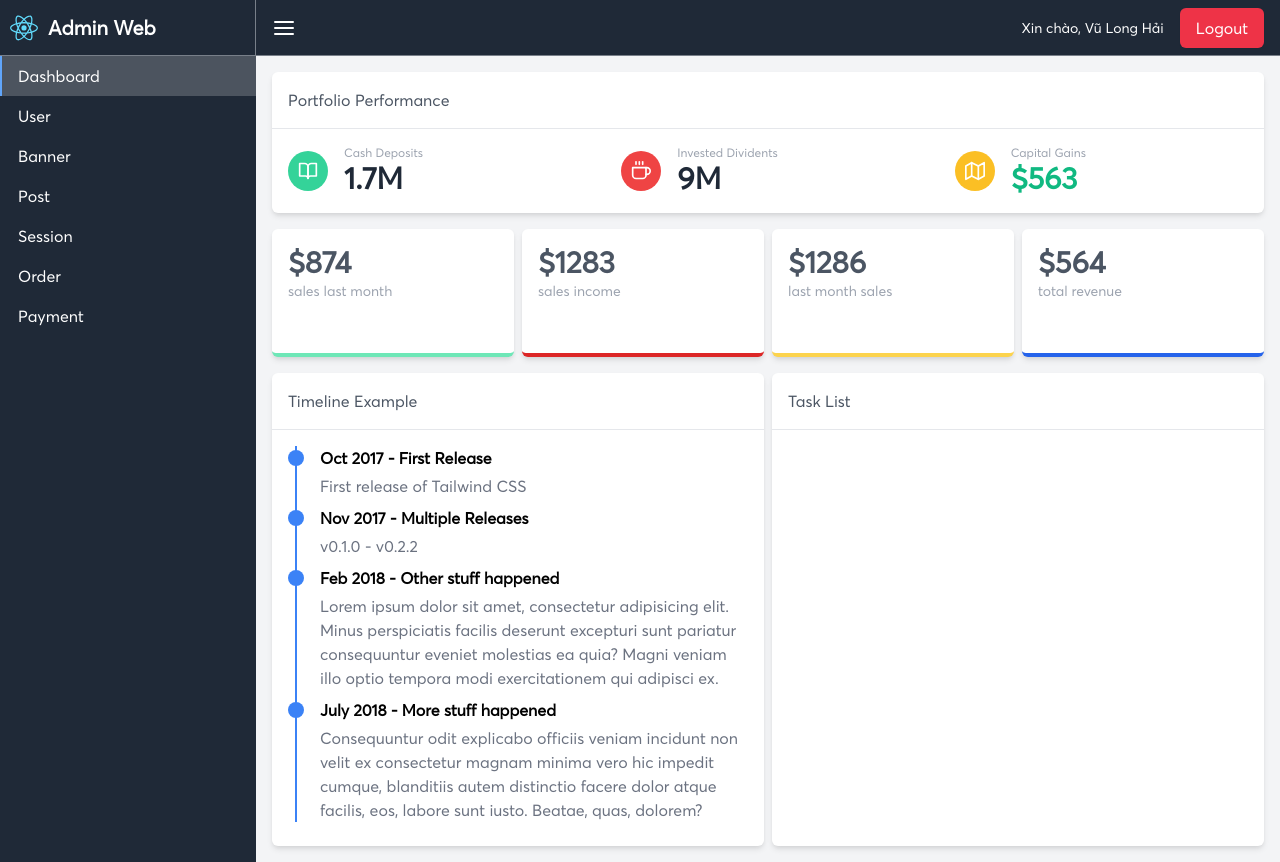
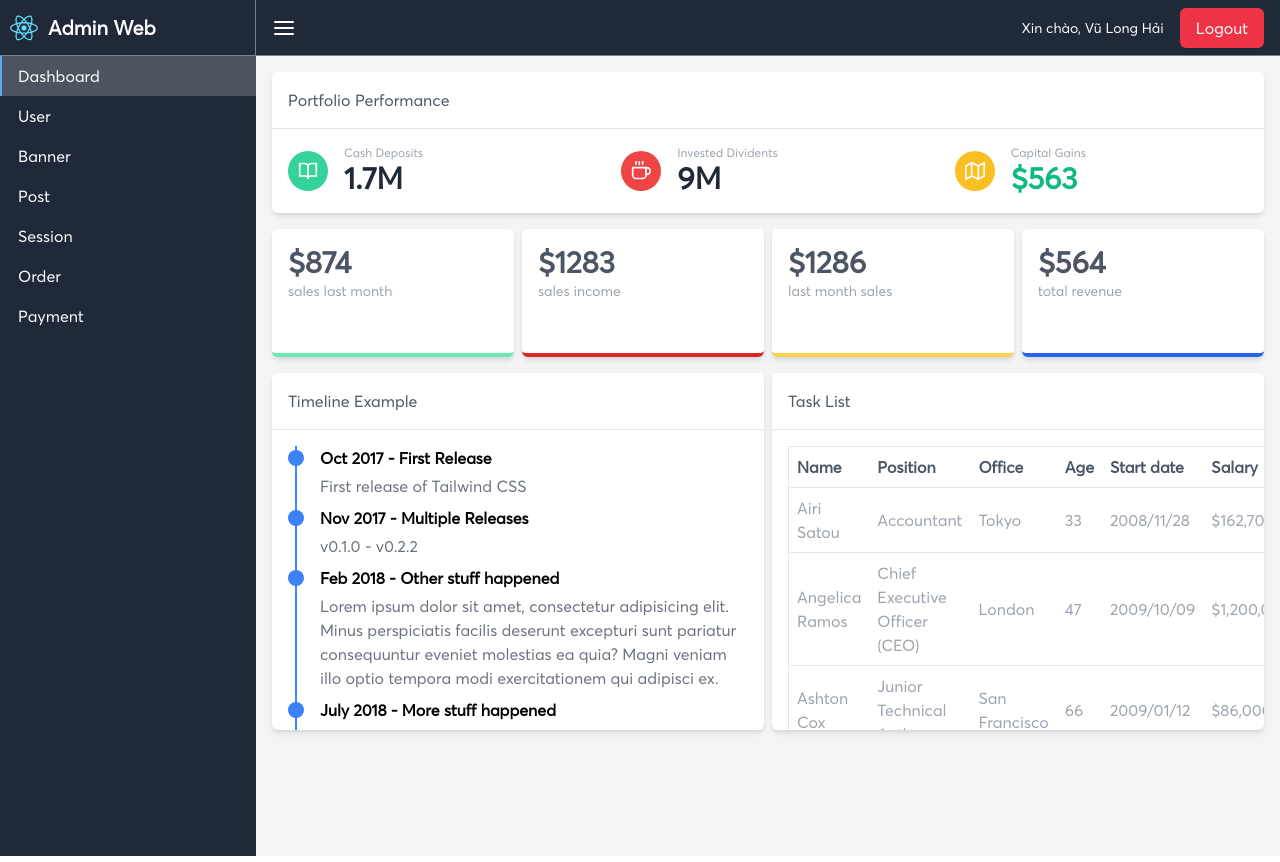
Before and after one commit to HaiVu5583/admin_web_app, a React (Create React App) app: page / in a window 1280 px wide. Built offline with nearby package versions, Linux system fonts and the light colour scheme; sample sign-in values are in the browser's storage.

Commit message:
Add react-table

```diff
--- a/package.json
+++ b/package.json
@@ -26,8 +26,8 @@
     "react-router": "^5.2.0",
     "react-router-dom": "^5.2.0",
     "react-scripts": "4.0.3",
+    "react-table": "^7.6.3",
     "react-toastify": "^7.0.3",
-    "react-vertical-timeline-component": "^3.3.3",
     "redux": "^4.0.5",
     "redux-logger": "^3.0.6",
     "redux-saga": "^1.1.3",
--- a/src/components/VerticalTimeline/index.js
+++ b/src/components/VerticalTimeline/index.js
@@ -17,7 +17,7 @@ const VerticalTimeline = (props) => {
       <div
         class="border-r-2 border-blue-500 absolute h-full top-0"
         style={{ left: "7px" }}
-      ></div>
+      />
       <ul class="list-none m-0 p-0">
         {!!data &&
           data.map((item) => {
--- /dev/null
+++ b/src/screens/Dashboard/data.js
@@ -0,0 +1,109 @@
+import React from "react";
+export const timelineData = [
+  {
+    title: "Oct 2017 - First Release",
+    content: "First release of Tailwind CSS",
+  },
+  {
+    title: "Nov 2017 - Multiple Releases",
+    content: "v0.1.0 - v0.2.2",
+  },
+  {
+    title: "Feb 2018 - Other stuff happened",
+    content:
+      "Lorem ipsum dolor sit amet, consectetur adipisicing elit. Minus perspiciatis facilis deserunt excepturi sunt pariatur consequuntur eveniet molestias ea quia? Magni veniam illo optio tempora modi exercitationem qui adipisci ex.",
+  },
+  {
+    title: "July 2018 - More stuff happened",
+    content: `Consequuntur odit explicabo officiis veniam incidunt non velit ex
+            consectetur magnam minima vero hic impedit cumque, blanditiis autem
+            distinctio facere dolor atque facilis, eos, labore sunt iusto.
+            Beatae, quas, dolorem?`,
+  },
+  {
+    title: "Nov 2017 - Multiple Releases",
+    content: "v0.1.0 - v0.2.2",
+  },
+  {
+    title: "Feb 2018 - Other stuff happened",
+    content:
+      "Lorem ipsum dolor sit amet, consectetur adipisicing elit. Minus perspiciatis facilis deserunt excepturi sunt pariatur consequuntur eveniet molestias ea quia? Magni veniam illo optio tempora modi exercitationem qui adipisci ex.",
+  },
+  {
+    title: "July 2018 - More stuff happened",
+    content: `Consequuntur odit explicabo officiis veniam incidunt non velit ex
+            consectetur magnam minima vero hic impedit cumque, blanditiis autem
+            distinctio facere dolor atque facilis, eos, labore sunt iusto.
+            Beatae, quas, dolorem?`,
+  },
+];
+
+export const tableData = [
+  {
+    name: "Airi Satou",
+    position: "Accountant",
+    office: "Tokyo",
+    age: 33,
+    startDate: "2008/11/28",
+    salary: "	$162,700",
+  },
+  {
+    name: "Angelica Ramos",
+    position: "Chief Executive Officer (CEO)",
+    office: "London",
+    age: 47,
+    startDate: "2009/10/09",
+    salary: "$1,200,000",
+  },
+  {
+    name: "Ashton Cox",
+    position: "Junior Technical Author",
+    office: "San Francisco",
+    age: 66,
+    startDate: "2009/01/12",
+    salary: "	$86,000",
+  },
+  {
+    name: "Airi Satou",
+    position: "Accountant",
+    office: "Tokyo",
+    age: 33,
+    startDate: "2008/11/28",
+    salary: "	$162,700",
+  },
+  {
+    name: "Airi Satou",
+    position: "Accountant",
+    office: "Tokyo",
+    age: 33,
+    startDate: "2008/11/28",
+    salary: "	$162,700",
+  },
+];
+
+export const tableColumns = [
+  {
+    Header: "Name",
+    accessor: "name", // accessor is the "key" in the data
+  },
+  {
+    Header: "Position",
+    accessor: "position",
+  },
+  {
+    Header: "Office",
+    accessor: "office",
+  },
+  {
+    Header: "Age",
+    accessor: "age",
+  },
+  {
+    Header: "Start date",
+    accessor: "startDate",
+  },
+  {
+    Header: "Salary",
+    accessor: "salary",
+  },
+];
--- a/src/screens/Dashboard/index.js
+++ b/src/screens/Dashboard/index.js
@@ -1,5 +1,9 @@
+import React from "react";
 import * as Icon from "react-icons/fi";
 import VerticalTimeline from "src/components/VerticalTimeline";
+import { useTable } from "react-table";
+import { timelineData, tableData, tableColumns } from "./data";
+
 const RowInfoItem = (props) => {
   const {
     title,
@@ -58,6 +62,18 @@ const BlockHeader = (props) => {
 
 const DashBoard = (props) => {
   console.log("Render dashboard");
+
+  const data = React.useMemo(() => tableData, []);
+
+  const columns = React.useMemo(() => tableColumns, []);
+
+  const {
+    getTableProps,
+    getTableBodyProps,
+    headerGroups,
+    rows,
+    prepareRow,
+  } = useTable({ columns, data });
   return (
     <div className="bg-gray-100 p-4 min-h-screen">
       <div className="shadow-md bg-white rounded-md">
@@ -111,37 +127,50 @@ const DashBoard = (props) => {
       <div class="grid md:grid-cols-2 sm:grid-cols-1 gap-2 mt-4">
         <div className={"shadow-md bg-white rounded-md"}>
           <BlockHeader title="Timeline Example" />
-          <div className="p-4">
-            <VerticalTimeline
-              data={[
-                {
-                  title: "Oct 2017 - First Release",
-                  content: "First release of Tailwind CSS",
-                },
-                {
-                  title: "Nov 2017 - Multiple Releases",
-                  content: "v0.1.0 - v0.2.2",
-                },
-                {
-                  title: "Feb 2018 - Other stuff happened",
-                  content:
-                    "Lorem ipsum dolor sit amet, consectetur adipisicing elit. Minus perspiciatis facilis deserunt excepturi sunt pariatur consequuntur eveniet molestias ea quia? Magni veniam illo optio tempora modi exercitationem qui adipisci ex.",
-                },
-                {
-                  title: "July 2018 - More stuff happened",
-                  content: `Consequuntur odit explicabo officiis veniam incidunt non velit ex
-            consectetur magnam minima vero hic impedit cumque, blanditiis autem
-            distinctio facere dolor atque facilis, eos, labore sunt iusto.
-            Beatae, quas, dolorem?`,
-                },
-              ]}
-            />
+          <div className="p-4" style={{ overflowY: "scroll", height: 300 }}>
+            <VerticalTimeline data={timelineData} />
           </div>
         </div>
 
         <div className={"shadow-md bg-white rounded-md"}>
           <BlockHeader title="Task List" />
-          <div></div>
+          <div class="p-4" style={{ overflowY: "scroll", height: 300 }}>
+            <table {...getTableProps()} className="border-gray-200 border">
+              <thead className="border-b-gray-200 border">
+                {headerGroups.map((headerGroup) => (
+                  <tr {...headerGroup.getHeaderGroupProps()}>
+                    {headerGroup.headers.map((column) => (
+                      <th
+                        {...column.getHeaderProps()}
+                        className="py-2 px-2 font-semibold text-gray-600 text-left"
+                      >
+                        {column.render("Header")}
+                      </th>
+                    ))}
+                  </tr>
+                ))}
+              </thead>
+              <tbody {...getTableBodyProps()}>
+                {rows.map((row) => {
+                  prepareRow(row);
+                  return (
+                    <tr {...row.getRowProps()}>
+                      {row.cells.map((cell) => {
+                        return (
+                          <td
+                            {...cell.getCellProps()}
+                            className="border-b-gray-200 border-b p-2 text-gray-400"
+                          >
+                            {cell.render("Cell")}
+                          </td>
+                        );
+                      })}
+                    </tr>
+                  );
+                })}
+              </tbody>
+            </table>
+          </div>
         </div>
       </div>
     </div>
```
Also changed, not shown: 1 other file (tests, documents, lock files or other folders).
